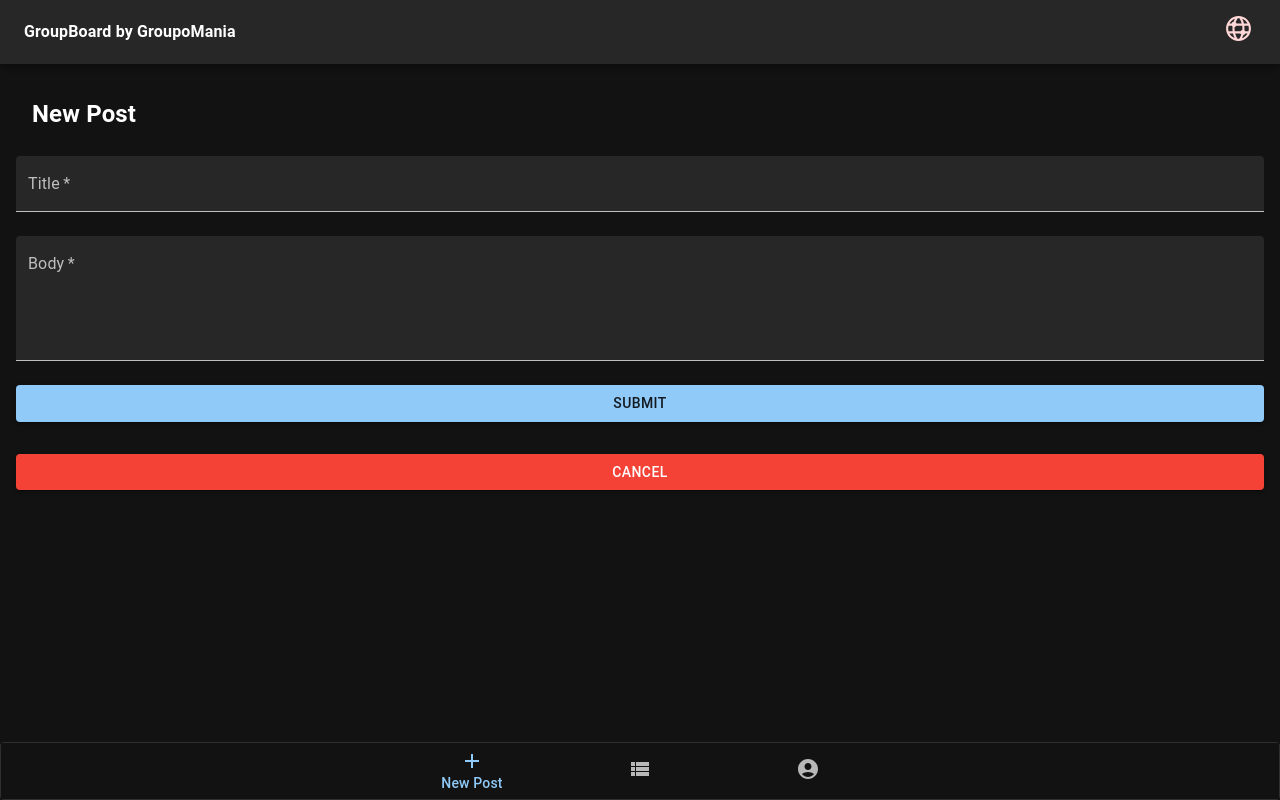
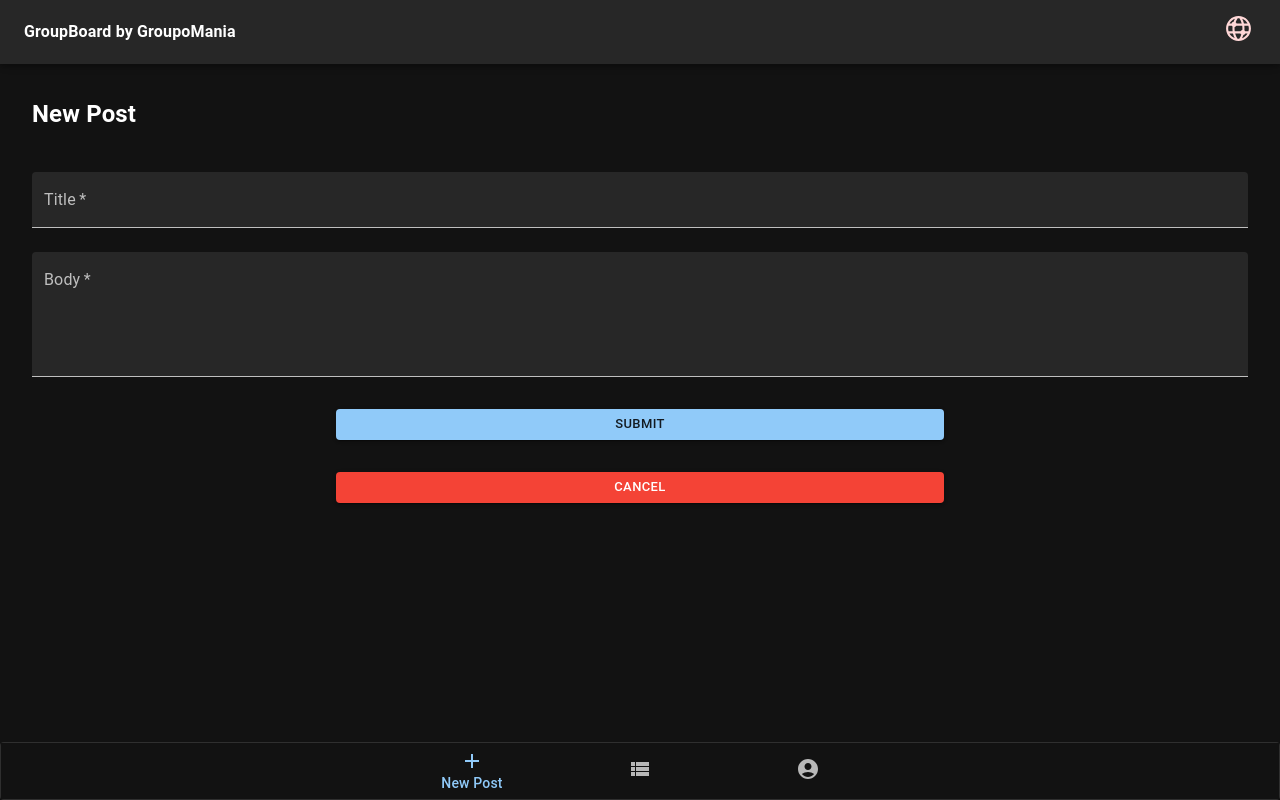
Before and after one commit to w3dd1e/groupomania-client, a React (Vite) app: page /newPost in a window 1280 px wide. Built offline with nearby package versions, Linux system fonts and the light colour scheme.

Commit message:
Update button styles to match theme

```diff
--- a/src/components/NewPost.jsx
+++ b/src/components/NewPost.jsx
@@ -53,6 +53,11 @@ export default function NewPost() {
 				method='post'
 				sx={{
 					'& .MuiTextField-root': { width: 1 },
+					display: 'flex',
+					flexDirection: 'column',
+					justifyContent: 'center',
+					alignItems: 'center',
+					p: 2,
 				}}
 				noValidate
 				autoComplete='off'
@@ -77,16 +82,23 @@ export default function NewPost() {
 					rows={4}
 					margin='normal'
 				></TextField>
-				<Stack>
+				<Stack direction='column' flex={1} sx={{ width: 0.5, m: 1 }}>
+					{' '}
 					<Button
 						type='submit'
 						variant='contained'
 						color='primary'
 						sx={{ my: 2 }}
+						size='small'
 					>
 						Submit
 					</Button>
-					<Button variant='contained' color='error' sx={{ my: 2 }}>
+					<Button
+						size='small'
+						variant='contained'
+						color='error'
+						sx={{ my: 2 }}
+					>
 						Cancel
 					</Button>
 					<div id='errorDiv'></div>
```
